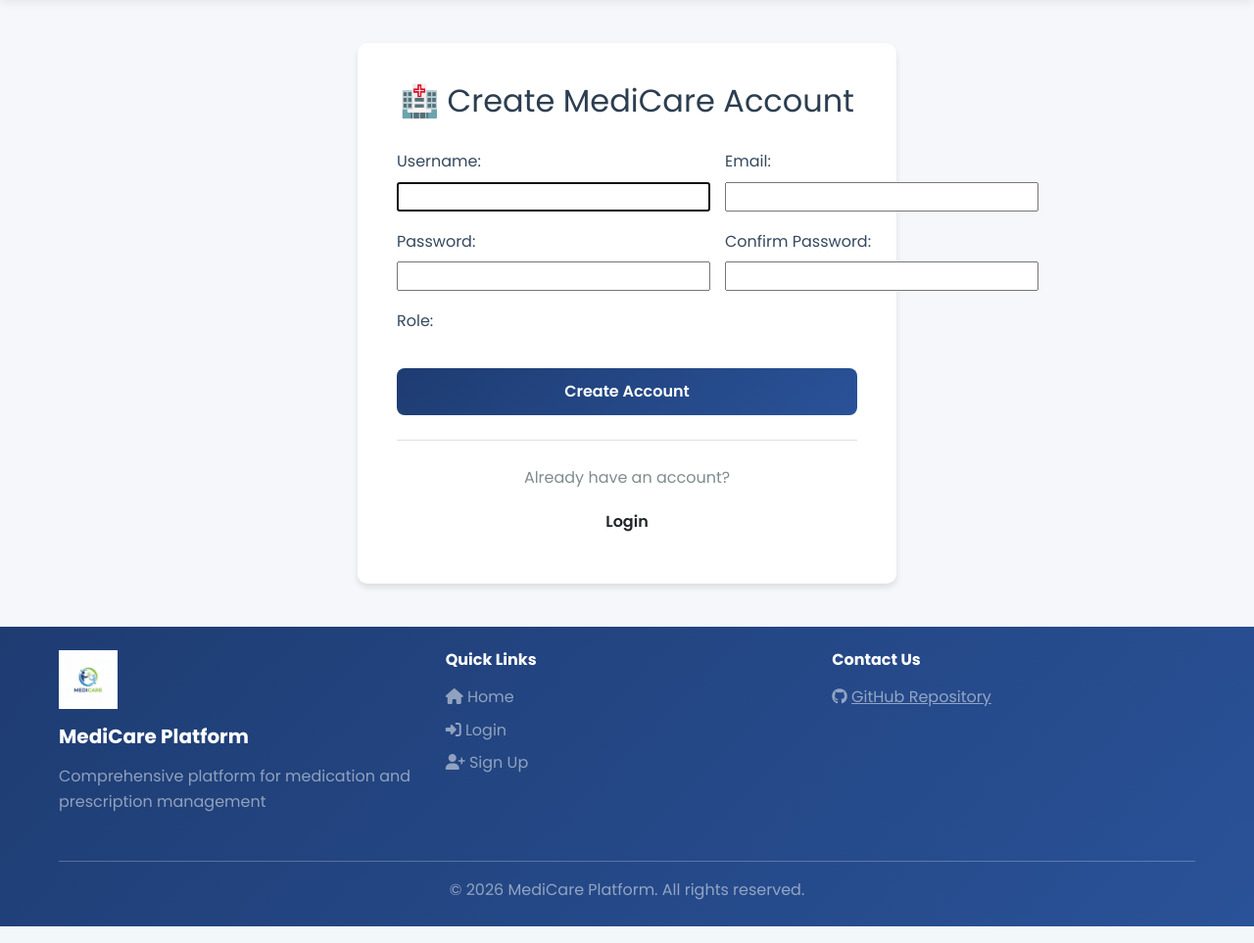
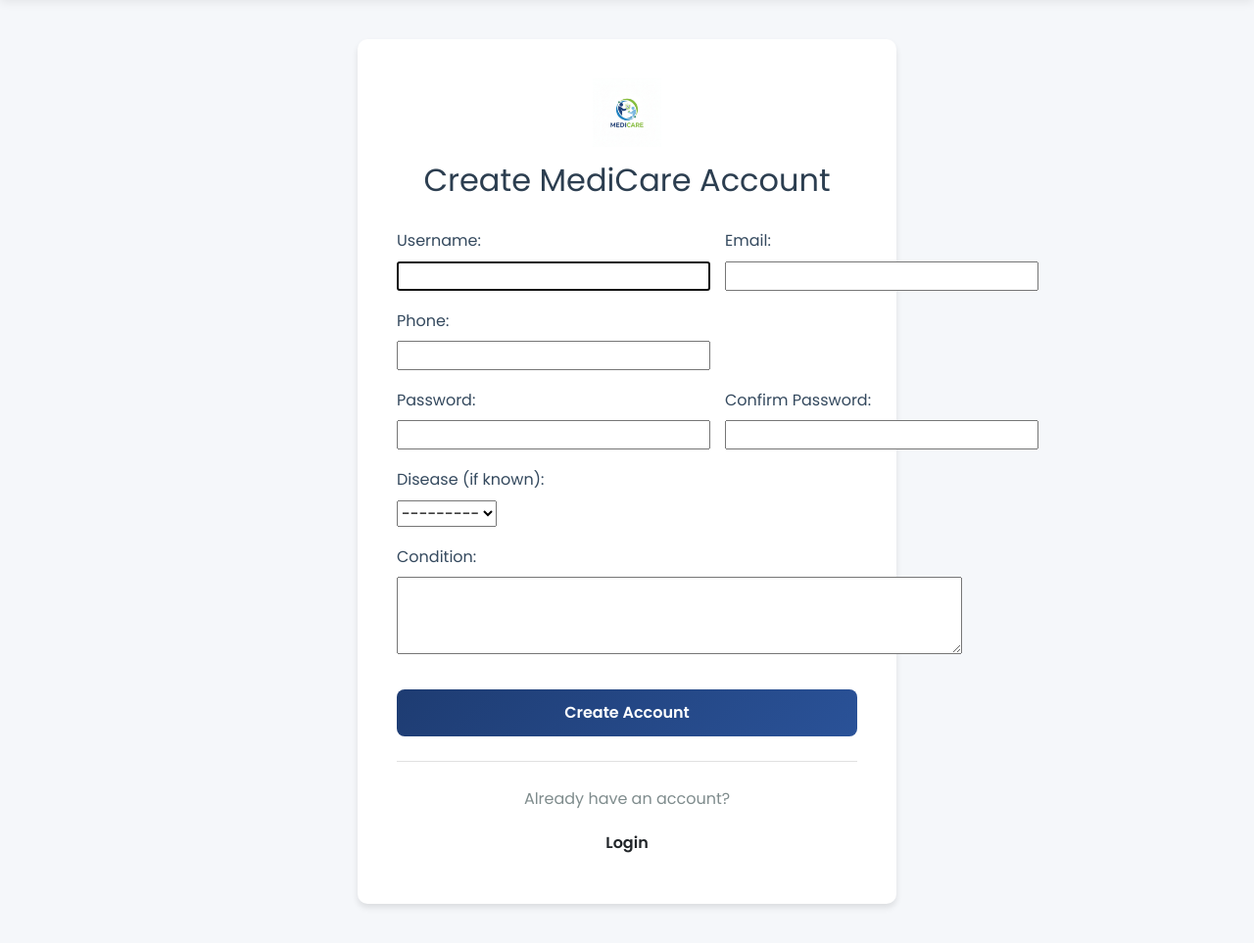
Before and after one commit to Meriem-sh/MediCare-Platforme, a Django app: page /signup/ in a window 1280 px wide. Shown: the part 116-1079 px from the top of the page at 98% size. Run offline with Django 5.2, Linux system fonts and the light colour scheme; data that the repository does not hold is empty.

Commit message:
Update: logo

```diff
--- a/medicare/templates/base.html
+++ b/medicare/templates/base.html
@@ -82,12 +82,12 @@
                             </a>
                             <ul class="dropdown-menu dropdown-menu-end" aria-labelledby="userDropdown">
                                 <li>
-                                    <a class="dropdown-item" href="#">
+                                    <a class="dropdown-item" href="{% url 'profile' %}">
                                         <i class="fas fa-user"></i> Profile
                                     </a>
                                 </li>
                                 <li>
-                                    <a class="dropdown-item" href="#">
+                                    <a class="dropdown-item" href="{% url 'settings' %}">
                                         <i class="fas fa-cog"></i> Settings
                                     </a>
                                 </li>
--- a/medicare/users/templates/users/login.html
+++ b/medicare/users/templates/users/login.html
@@ -6,7 +6,10 @@
 {% block content %}
 <div style="min-height: 80vh; display: flex; align-items: center; justify-content: center; padding: 40px 20px;">
     <div style="background: white; padding: 40px; border-radius: 10px; box-shadow: 0 4px 6px rgba(0,0,0,0.1); max-width: 450px; width: 100%;">
-        <h2 style="text-align: center; color: #2c3e50; margin-bottom: 30px;">🏥 Login to MediCare</h2>
+        <div style="text-align: center; margin-bottom: 30px;">
+            <img src="{% static 'images/logo-Medicare.jpg' %}" alt="MediCare" style="height: 70px; margin-bottom: 15px;">
+            <h2 style="color: #2c3e50; margin: 0;">Login to MediCare</h2>
+        </div>
 
         {% if messages %}
             {% for message in messages %}
--- a/medicare/users/templates/users/signup.html
+++ b/medicare/users/templates/users/signup.html
@@ -6,7 +6,10 @@
 {% block content %}
 <div style="min-height: 80vh; display: flex; align-items: center; justify-content: center; padding: 40px 20px;">
     <div style="background: white; padding: 40px; border-radius: 10px; box-shadow: 0 4px 6px rgba(0,0,0,0.1); max-width: 550px; width: 100%;">
-        <h2 style="text-align: center; color: #2c3e50; margin-bottom: 30px;">🏥 Create MediCare Account</h2>
+        <div style="text-align: center; margin-bottom: 30px;">
+            <img src="{% static 'images/logo-Medicare.jpg' %}" alt="MediCare" style="height: 70px; margin-bottom: 15px;">
+            <h2 style="color: #2c3e50; margin: 0;">Create MediCare Account</h2>
+        </div>
 
         {% if messages %}
             {% for message in messages %}
@@ -39,6 +42,14 @@
                 </div>
             </div>
 
+            <div>
+                <label style="display: block; margin-bottom: 8px; font-weight: 500; color: #34495e;">Phone:</label>
+                {{ form.phone }}
+                {% if form.phone.errors %}
+                    <span style="color: #c62828; font-size: 13px;">{{ form.phone.errors.0 }}</span>
+                {% endif %}
+            </div>
+
             <div style="display: grid; grid-template-columns: 1fr 1fr; gap: 15px;">
                 <div>
                     <label style="display: block; margin-bottom: 8px; font-weight: 500; color: #34495e;">Password:</label>
@@ -58,18 +69,18 @@
             </div>
 
             <div>
-                <label style="display: block; margin-bottom: 8px; font-weight: 500; color: #34495e;">Role:</label>
-                {{ form.role }}
-                {% if form.role.errors %}
-                    <span style="color: #c62828; font-size: 13px;">{{ form.role.errors.0 }}</span>
+                <label style="display: block; margin-bottom: 8px; font-weight: 500; color: #34495e;">Disease (if known):</label>
+                {{ form.disease }}
+                {% if form.disease.errors %}
+                    <span style="color: #c62828; font-size: 13px;">{{ form.disease.errors.0 }}</span>
                 {% endif %}
             </div>
 
-            <div id="disease-field" style="display: none;">
-                <label style="display: block; margin-bottom: 8px; font-weight: 500; color: #34495e;">Disease (for Patients):</label>
-                {{ form.disease }}
-                {% if form.disease.errors %}
-                    <span style="color: #c62828; font-size: 13px;">{{ form.disease.errors.0 }}</span>
+            <div>
+                <label style="display: block; margin-bottom: 8px; font-weight: 500; color: #34495e;">Condition:</label>
+                {{ form.condition }}
+                {% if form.condition.errors %}
+                    <span style="color: #c62828; font-size: 13px;">{{ form.condition.errors.0 }}</span>
                 {% endif %}
             </div>
 
@@ -84,23 +95,4 @@
         </div>
     </div>
 </div>
-
-<script>
-    // Show disease field only for patients
-    const roleField = document.getElementById('{{ form.role.id_for_label }}');
-    const diseaseField = document.getElementById('disease-field');
-
-    roleField.addEventListener('change', function() {
-        if (this.value === 'patient') {
-            diseaseField.style.display = 'block';
-        } else {
-            diseaseField.style.display = 'none';
-        }
-    });
-
-    // Check on page load
-    if (roleField.value === 'patient') {
-        diseaseField.style.display = 'block';
-    }
-</script>
 {% endblock %}
```
Also changed, not shown: medicare/settings/prod.py (+14 -0 lines), medicare/templates/admin/base_site.html (+10 -4 lines).
